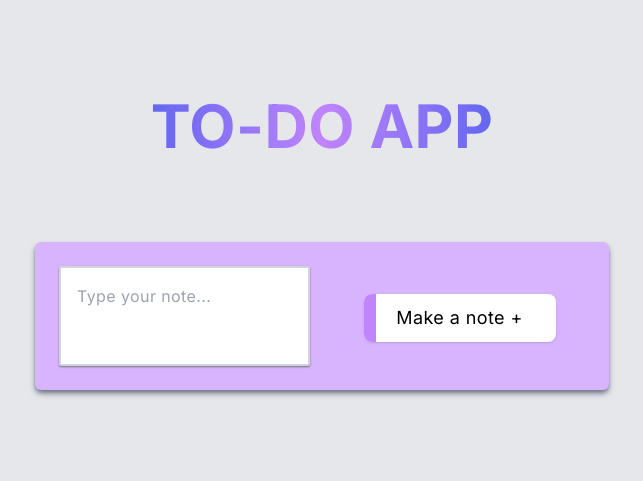
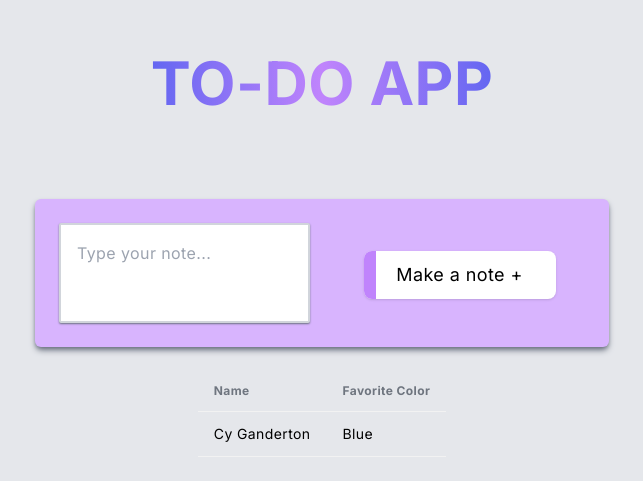
Before and after one commit to NekruzAsh/To-Do-App, a Next.js app: page / in a window 1280 px wide. Shown: the part 153-634 px from the top of the page, without its empty margins (318-961 px from the left). Built offline with nearby package versions, Linux system fonts and the light colour scheme.

Commit message:
Add table with information and update dependencies for json server

```diff
--- a/app/components/main.jsx
+++ b/app/components/main.jsx
@@ -67,6 +67,25 @@
     </div>
   ))}
 </div>
+<div className="overflow-x-auto">
+  <table className="table">
+    {/* head */}
+    <thead>
+      <tr>
+
+        <th>Name</th>
+        <th>Favorite Color</th>
+      </tr>
+    </thead>
+    <tbody>
+      {/* row 1 */}
+      <tr className="hover:text-white hover:bg-indigo-600">
+        <td>Cy Ganderton</td>
+        <td>Blue</td>
+      </tr>
+    </tbody>
+  </table>
+</div>
 </div>
 
   );
```
